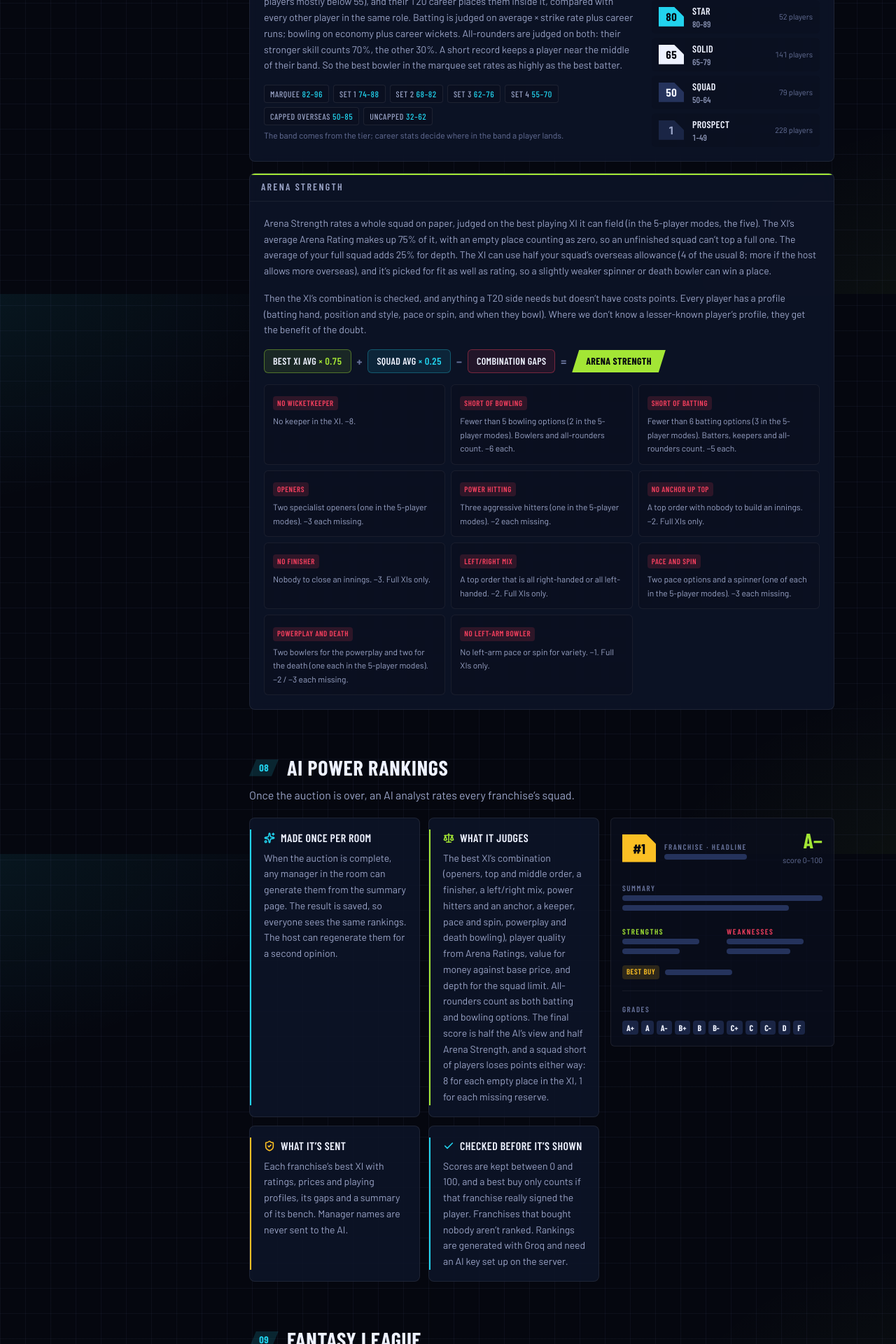
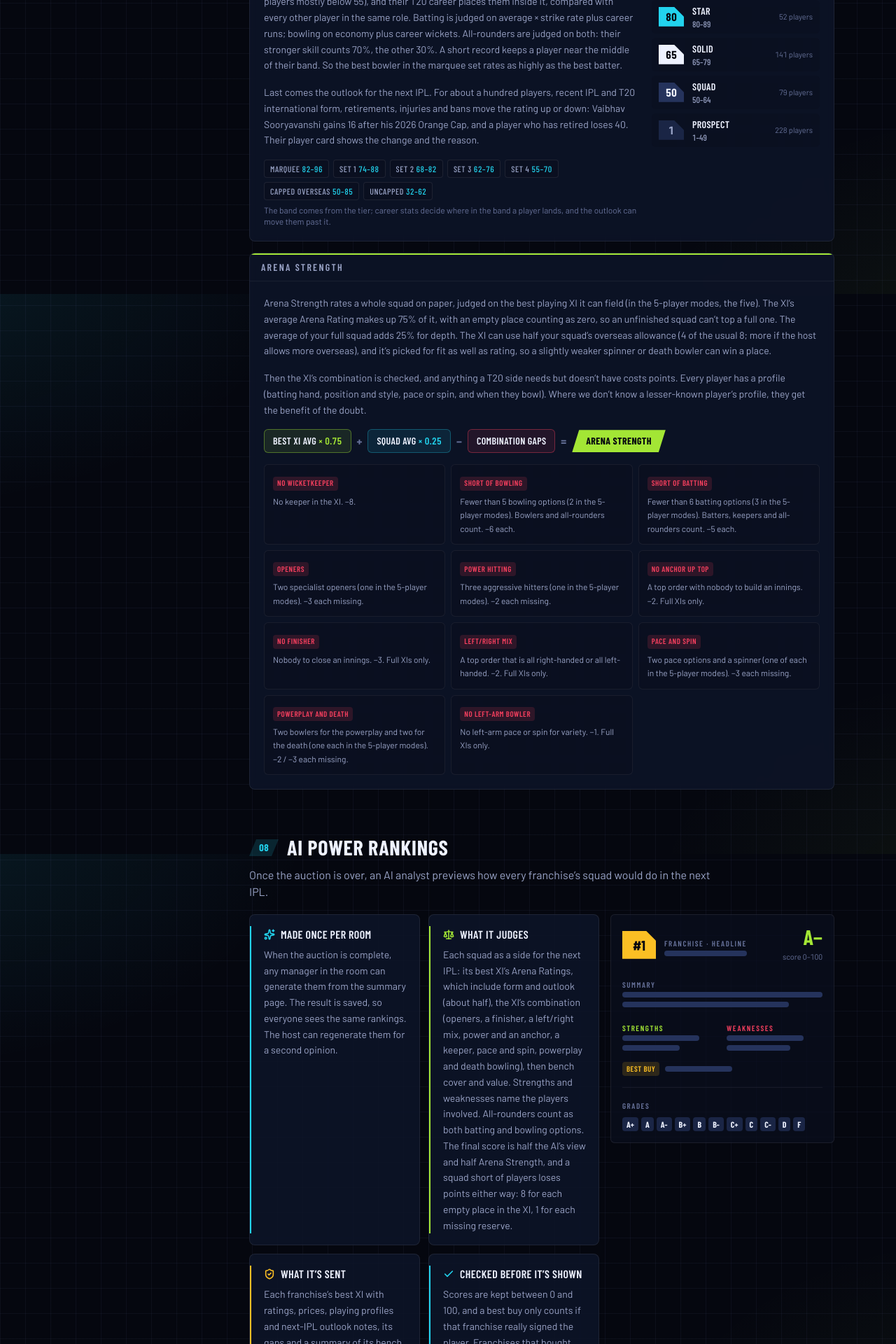
Before and after one commit to iampraneeth1116/Auction-Arena, a React (Vite) app: page /guide in a window 1280 px wide. Shown: the part 5180-7100 px from the top of the page at 70% size. Built offline with nearby package versions, Linux system fonts and the light colour scheme; no server answers; a web font is replaced by a local one.

Commit message:
docs(guide): explain the next-IPL outlook in ratings and power rankings

```diff
--- a/src/pages/HowToPlay.jsx
+++ b/src/pages/HowToPlay.jsx
@@ -883,6 +883,11 @@ const Ratings = () => (
           stronger skill counts 70%, the other 30%. A short record keeps a player near the middle of their band. So the
           best bowler in the marquee set rates as highly as the best batter.
         </p>
+        <p className="text-sm leading-relaxed text-mist">
+          Last comes the outlook for the next IPL. For about a hundred players, recent IPL and T20 international form,
+          retirements, injuries and bans move the rating up or down: Vaibhav Sooryavanshi gains 16 after his 2026
+          Orange Cap, and a player who has retired loses 40. Their player card shows the change and the reason.
+        </p>
         <div aria-label="Rating bands by auction tier">
           <div className="flex flex-wrap gap-1.5" aria-hidden>
             {[['Marquee', '82–96'], ['Set 1', '74–88'], ['Set 2', '68–82'], ['Set 3', '62–76'], ['Set 4', '55–70'], ['Capped overseas', '50–85'], ['Uncapped', '32–62']].map(([tierName, band]) => (
@@ -891,7 +896,7 @@ const Ratings = () => (
               </span>
             ))}
           </div>
-          <p className="mt-1.5 text-xs text-haze">The band comes from the tier; career stats decide where in the band a player lands.</p>
+          <p className="mt-1.5 text-xs text-haze">The band comes from the tier; career stats decide where in the band a player lands, and the outlook can move them past it.</p>
         </div>
       </div>
       <ul className="space-y-1.5" aria-label="Rating tiers">
@@ -1010,7 +1015,7 @@ const RankingAnatomy = () => (
 );
 
 const PowerRankings = () => (
-  <Section id="power-rankings" title="AI power rankings" intro="Once the auction is over, an AI analyst rates every franchise’s squad.">
+  <Section id="power-rankings" title="AI power rankings" intro="Once the auction is over, an AI analyst previews how every franchise’s squad would do in the next IPL.">
     <div className="grid gap-4 lg:grid-cols-[minmax(0,1fr)_320px] lg:items-start">
       <div className="grid gap-3 sm:grid-cols-2 lg:grid-cols-1 xl:grid-cols-2">
         <Note icon={Sparkles} title="Made once per room">
@@ -1018,14 +1023,16 @@ const PowerRankings = () => (
           saved, so everyone sees the same rankings. The host can regenerate them for a second opinion.
         </Note>
         <Note icon={Scale} title="What it judges" tone="volt">
-          The best XI&rsquo;s combination (openers, top and middle order, a finisher, a left/right mix, power hitters
-          and an anchor, a keeper, pace and spin, powerplay and death bowling), player quality from Arena Ratings, value for money against base price, and
-          depth for the squad limit. All-rounders count as both batting and bowling options. The final score is half the
+          Each squad as a side for the next IPL: its best XI&rsquo;s Arena Ratings, which include form and outlook
+          (about half), the XI&rsquo;s combination (openers, a finisher, a left/right mix, power and an anchor, a
+          keeper, pace and spin, powerplay and death bowling), then bench cover and value. Strengths and weaknesses
+          name the players involved. All-rounders count as both batting and bowling options. The final score is half the
           AI&rsquo;s view and half Arena Strength, and a squad short of players loses points either way: 8 for each empty
           place in the XI, 1 for each missing reserve.
         </Note>
         <Note icon={ShieldCheck} title="What it’s sent" tone="gold">
-          Each franchise&rsquo;s best XI with ratings, prices and playing profiles, its gaps and a summary of its bench.
+          Each franchise&rsquo;s best XI with ratings, prices, playing profiles and next-IPL outlook notes, its gaps and
+          a summary of its bench.
           Manager names are never sent to the AI.
         </Note>
         <Note icon={Check} title="Checked before it’s shown">
```
Also changed, not shown: 1 other file (tests, documents, lock files or other folders).
